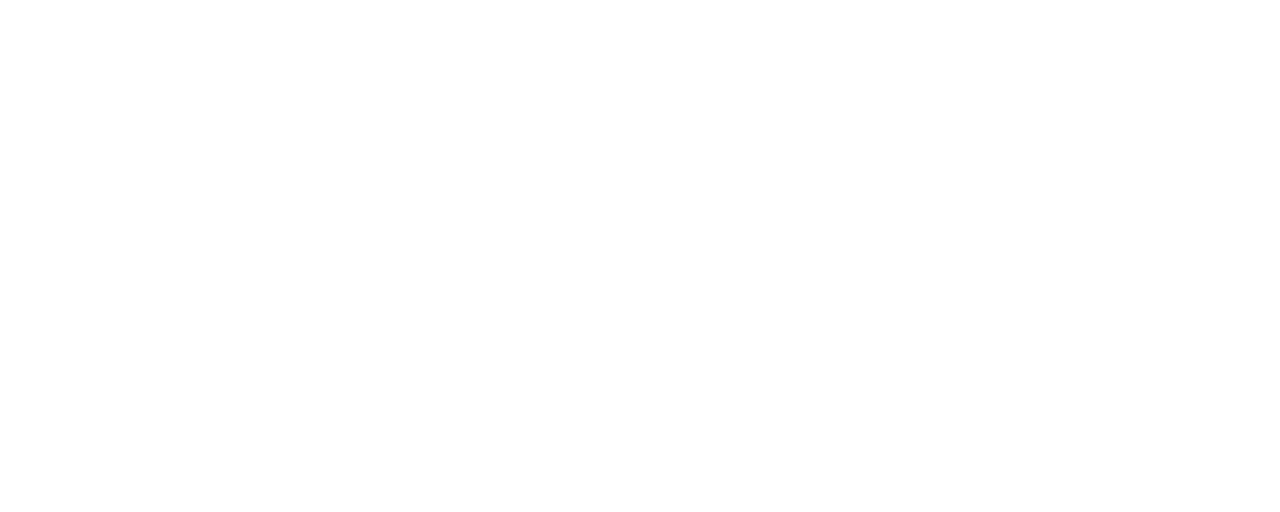
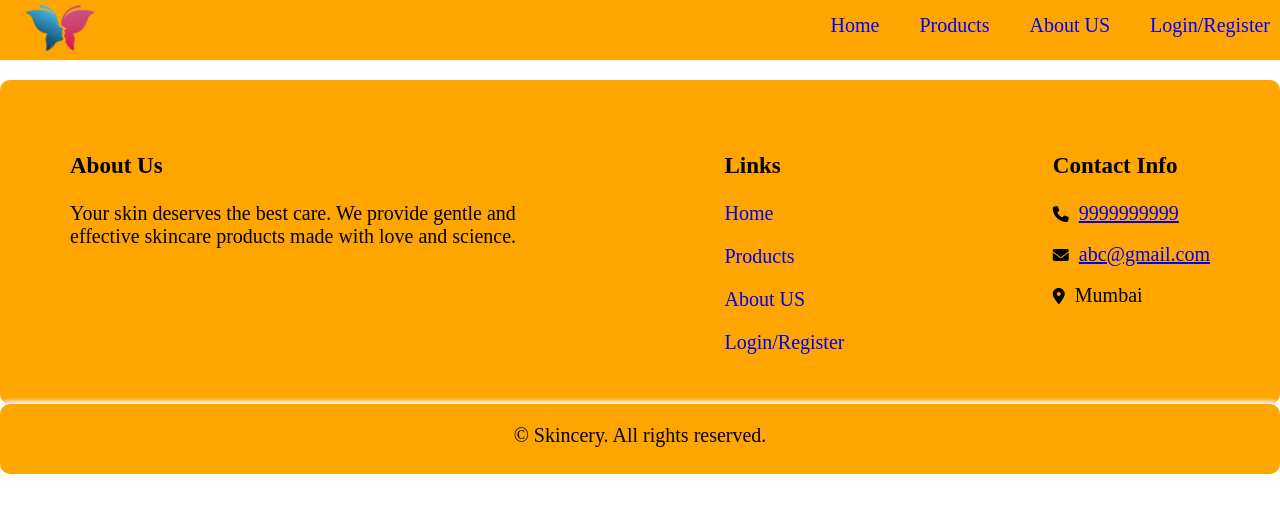
Before and after one commit to Himanikubade09/icp-11-html-css-javaScript-github-project-3-skincery-app, a plain HTML site: page index.html in a window 1280 px wide. Drawn offline with Linux system fonts and the light colour scheme.

Commit message:
navbar and footer created

```diff
--- a/Styles/style.css
+++ b/Styles/style.css
@@ -1,5 +1,74 @@
-body{
-    margin: 0;
-    padding: 0;
-    font-family: Arial, Helvetica, sans-serif;
-}
+        body{
+            margin: 0;
+        }
+        .nav-bar{
+            height: 70px;
+            border: 2px solid black;
+            border-style: none;
+            display: flex;
+            align-items: center;
+            background-color: orange;
+            border-radius: 10px;
+            z-index: 1000;
+            margin-top: -10px;
+            margin-left: -10px;
+            margin-right: -10px;
+        }
+
+        .logo{
+            width: 100px;
+            margin-right: auto;
+            margin-left: 20px;
+        }
+
+        .menus{
+            text-decoration: none;
+            color: blue;
+            padding: 20px;
+            font-size: 20px;
+        }
+
+        .footer{
+            background-color: orange;
+            display: flex;
+            padding: 50px;
+            justify-content: space-between;
+            margin-top: 20px;
+            border-radius: 10px;
+        }
+
+        .footer-subdiv{
+            margin-left: 20px;
+            margin-right: 20px;
+        }
+
+        .footer-links{
+            text-decoration: none;
+            display: flex;
+            flex-direction: column;
+            margin-top: 20px;
+        }
+
+        .footer-heading{
+            font-size: 23px;
+        }
+
+        .footer-para , .footer-links , .links{
+            font-size: 20px;
+        }
+
+        .footer-bottom{
+            background-color: orange;
+            text-align: center;
+             height: 50px;
+            border: 2px solid black;
+            border-style: none;
+            box-shadow: 0px 0px 4px 3px white;
+            padding-top: 20px;
+            font-size: 20px;
+            border-radius: 10px;
+        }
+
+        .fa-solid{
+            margin-right: 10px;
+        }
--- a/index.html
+++ b/index.html
@@ -4,8 +4,37 @@
     <meta charset="UTF-8">
     <meta name="viewport" content="width=device-width, initial-scale=1.0">
     <title>Document</title>
+    <script src="https://kit.fontawesome.com/9199668c31.js" crossorigin="anonymous"></script>
+    <link rel="stylesheet" href="./Styles/style.css">
+    <link rel="icon" href="./images/logo.png">
 </head>
 <body>
+    <div class="nav-bar">
+        <img src="./images/logo.png" class="logo" alt="logo">
+        <a href="#" class="menus">Home</a><a href="#" class="menus">Products</a><a href="#" class="menus">About US</a><a href="#" class="menus">Login/Register</a>
+    </div>
 
+    <div class="footer">
+        <div class="footer-subdiv">
+        <h3 class="footer-heading">About Us</h3>
+        <p class="footer-para">Your skin deserves the best care. We provide gentle and <br> effective skincare products made with love and science.</p>
+        </div>
+
+        <div class="footer-subdiv">
+            <h3 class="footer-heading">Links</h3>
+            <a href="#" class="footer-links">Home</a><a href="#" class="footer-links">Products</a><a href="#" class="footer-links">About US</a><a href="#" class="footer-links">Login/Register</a>
+        </div>
+
+        <div class="footer-subdiv">
+            <h3 class="footer-heading">Contact Info</h3>
+
+            <i class="fa-solid fa-phone"></i><a  class="links" href="tel:9999999999">9999999999</a><br><br>
+            <i class="fa-solid fa-envelope"></i><a  class="links" href="mailto:abc@gmail.com">abc@gmail.com</a> <br><br>
+            <i class="fa-solid fa-location-dot"></i><span class="links">Mumbai</span>
+        </div>
+    </div>
+    <div class="footer-bottom">
+            &copy; Skincery. All rights reserved.
+        </div>
 </body>
 </html>
```
Also changed, not shown: 1 other file.
